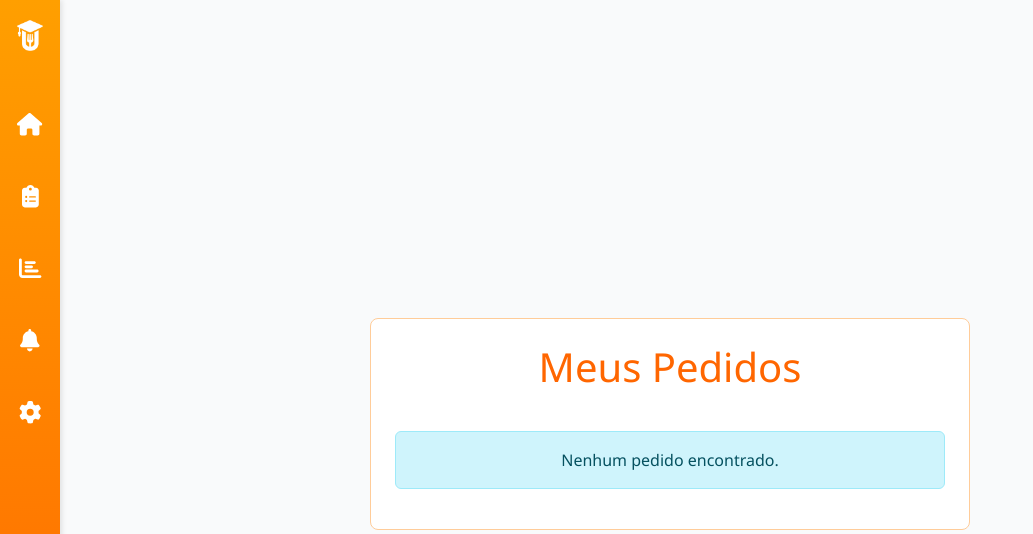
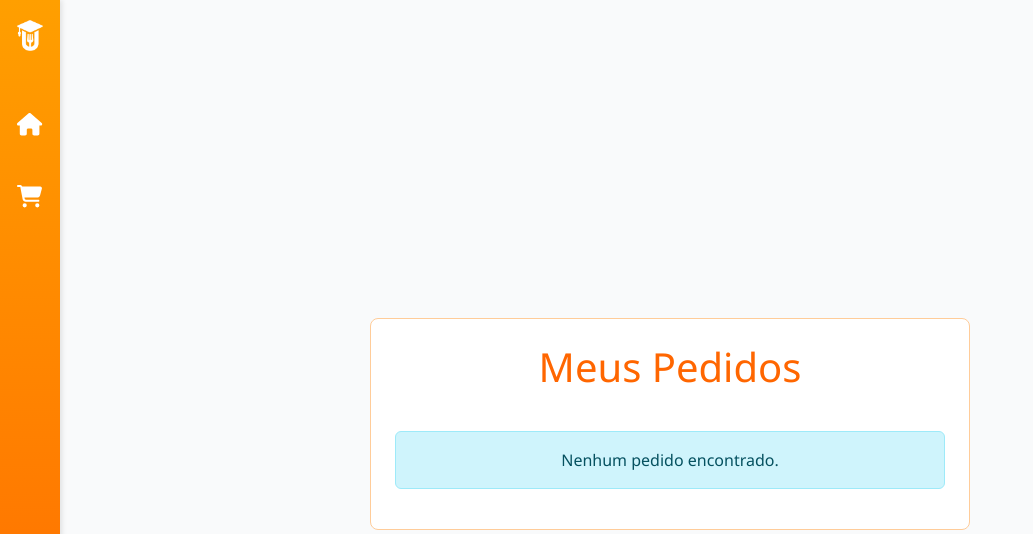
Before and after one commit to ViniCarvalho71/UniFood, a Django app: page /pedido/listar_pedidos in a window 1280 px wide. Shown: the top 534 px of the page, without its empty margins (0-1033 px from the left). Run offline with Django 5.2, Linux system fonts and the light colour scheme; the visitor is signed in with stand-in values (Sample User, id 1); data that the repository does not hold is empty; some libraries are stand-ins or nearby versions.

Commit message:
botoes certos boom

```diff
--- a/unifood_app/templates/unifood_app/usuario/base_page.html
+++ b/unifood_app/templates/unifood_app/usuario/base_page.html
@@ -113,13 +113,11 @@
         <img src="/media/produtos/fotos/logo.png" alt="Logo UniFood">
     </div>
     <a href="{% url 'feed' %}" title="Home"><i class="fas fa-home"></i></a>
-    <a href="#" title="Pedidos"><i class="fas fa-clipboard-list"></i></a>
-    <a href="#" title="Estatísticas"><i class="fas fa-chart-bar"></i></a>
+    <a href="{% url 'listar_carrinho' %}" title="Carrinho"><i class="fas fa-shopping-cart"></i></a>
     {% if eh_vendedor %}
-    <a href="{% url 'cadastro' %}" title="Produtos" class="cadastro"><i class="fas fa-box-open"></i></a>
+    <a href="{% url 'cadastro' %}" title="Produtos" class="cadastro"><i class="fas fa-clipboard-list"></i></a>
+    <a href="{% url 'listar_pedidos' %}" title="Pedidos" class="pedido"><i class="fas fa-box-open"></i></a>
     {% endif %}
-    <a href="#" title="Notificações"><i class="fas fa-bell"></i></a>
-    <a href="#" title="Configurações"><i class="fas fa-cog"></i></a>
   </nav>
 
   <main class="main-content">
```
Also changed, not shown: 1 other file.
